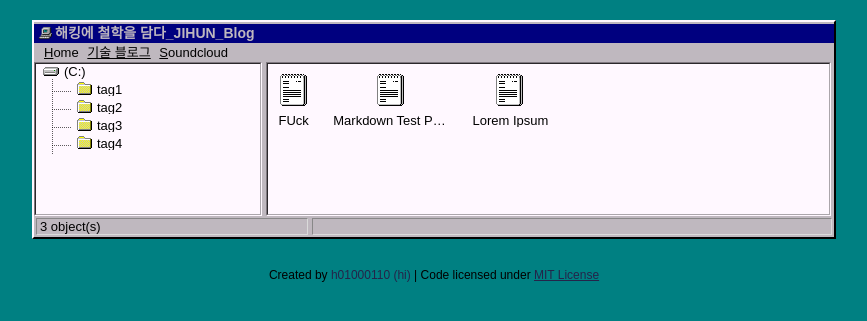
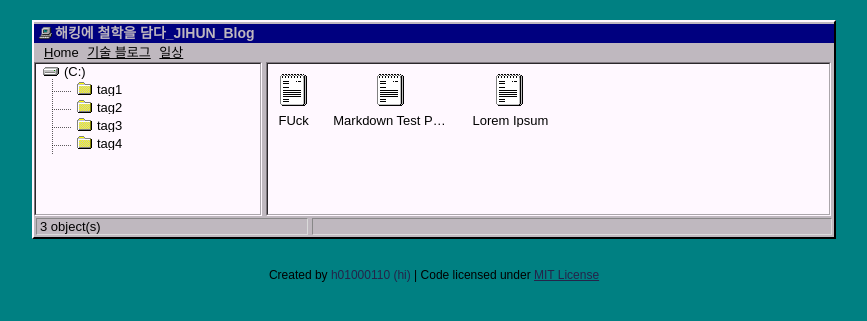
Before and after one commit to easy-day/easy-day.github.io, a Jekyll site: the page built from index.html, in a window 1280 px wide. Shown: the top 321 px of the page, without its empty margins (206-1073 px from the left). Built offline with Jekyll 4.4.1, drawn with Linux system fonts in a browser that asks for light colours.

Commit message:
Update topbar.html

```diff
--- a/_includes/topbar.html
+++ b/_includes/topbar.html
@@ -1,5 +1,5 @@
 <ul class="topbar">
 	<a href="/me"><li><u>H</u>ome</li></a>
 	<a href="https://easy-day.tistory.com/" target="_blank"><li><u>기술 블로그</u></li></a>
-	<a href="http://soundcloud.com/h01000110" target="_blank"><li><u>S</u>oundcloud</li></a>
+	<a href="https://www.instagram.com/jjihun17" target="_blank"><li><u>일상</u></li></a>
 </ul>
```
